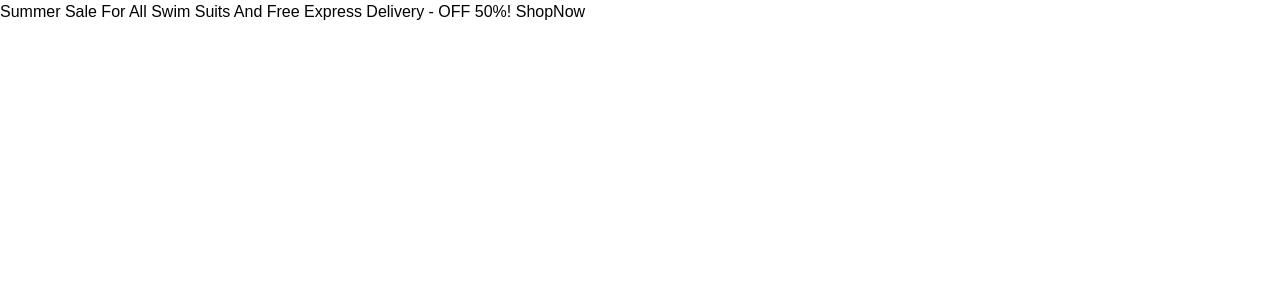
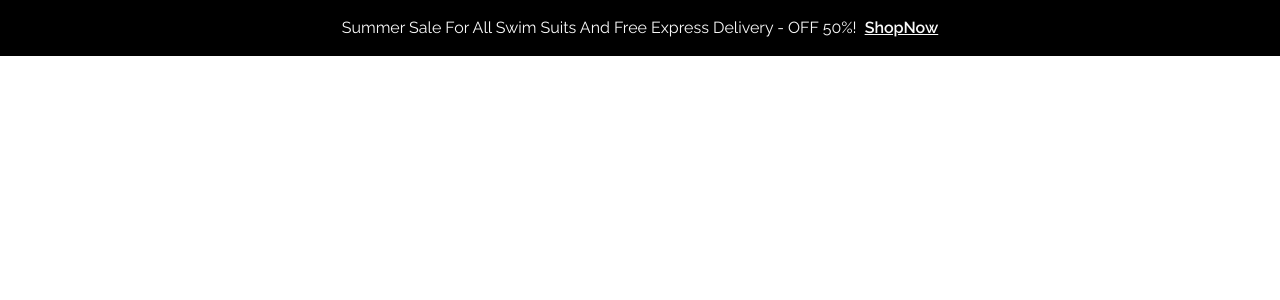
Before and after one commit to luckfer7/ecommerce, a Next.js app: page / in a window 1280 px wide. Shown: the top 300 px of the page. Built offline with nearby package versions, Linux system fonts and the light colour scheme.

Commit message:
topheader feito

```diff
--- a/src/app/globals.css
+++ b/src/app/globals.css
@@ -1,8 +1,22 @@
 @import "tailwindcss";
 
 :root {
+  --background: #ffffff;
+  --foreground: #171717;
 }
 
+@theme inline {
+  --color-background: var(--background);
+  --color-foreground: var(--foreground);
+  --font-sans: var(--font-geist-sans);
+  --font-mono: var(--font-geist-mono);
+}
+
+
+/* styles/globals.css */
+.font-raleway {
+  font-family: var(--raleway), sans-serif;
+}
 /* @media () {
   :root {
 
--- a/src/app/layout.js
+++ b/src/app/layout.js
@@ -1,4 +1,4 @@
-import { Geist, Geist_Mono } from "next/font/google";
+import { Geist, Geist_Mono, Raleway } from "next/font/google";
 import "./globals.css";
 
 const geistSans = Geist({
@@ -11,6 +11,11 @@ const geistMono = Geist_Mono({
   subsets: ["latin"],
 });
 
+const raleway = Raleway({
+  subsets: ['latin'],
+  variable: "--raleway"
+})
+
 export const metadata = {
   title: "Create Next App",
   description: "Generated by create next app",
@@ -20,7 +25,7 @@ export default function RootLayout({ children }) {
   return (
     <html lang="en">
       <body
-        className={`${geistSans.variable} ${geistMono.variable} antialiased`}
+        className={`${raleway.variable} ${geistMono.variable} antialiased`}
       >
         {children}
       </body>
--- a/src/components/TopHeader/index.jsx
+++ b/src/components/TopHeader/index.jsx
@@ -1,7 +1,11 @@
+import Link from "next/link";
+
+
 export default function TopHeader() {
     return (
-        <div>
-            <p>Summer Sale For All Swim Suits And Free Express Delivery - OFF 50%! <span>ShopNow</span> </p>
+        <div className=" bg-black flex justify-center py-4" >
+            <p className=" text-[#FAFAFA] font-raleway " >Summer Sale For All Swim Suits And Free Express Delivery - OFF 50%!</p>
+            <Link className=" font-semibold underline text-[#FAFAFA] font-raleway ml-2 " href="/" >ShopNow</Link>
         </div>
     )
 }
```
